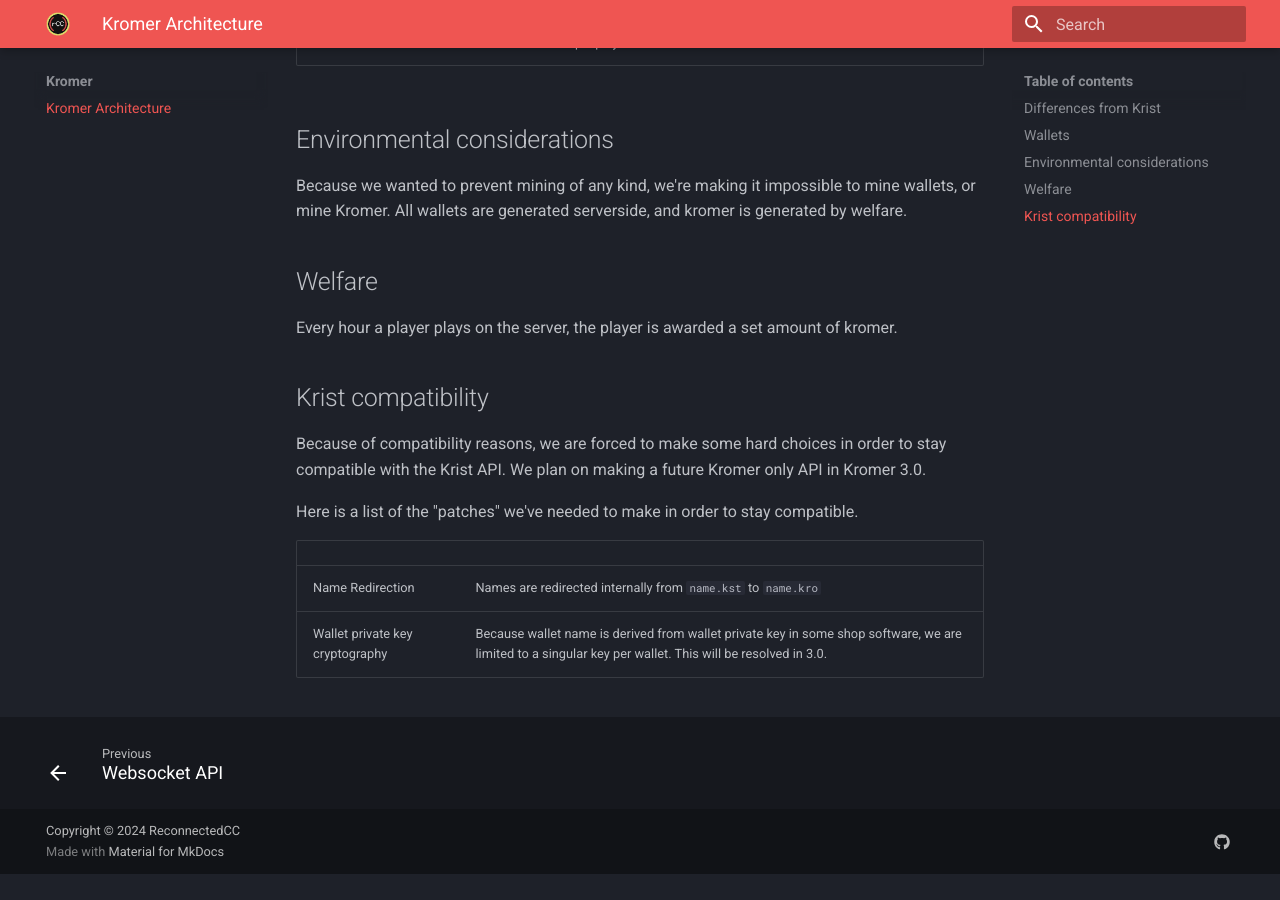
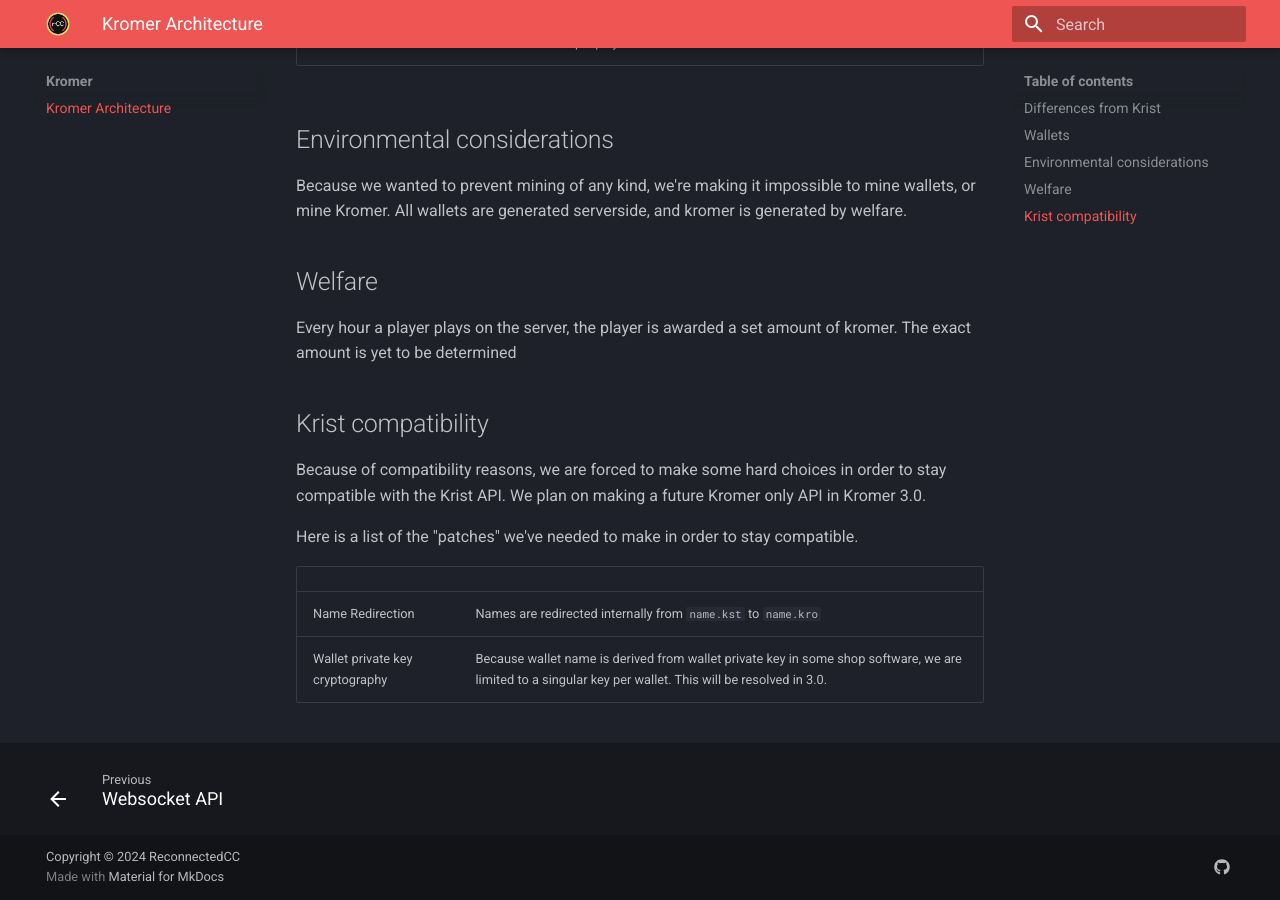
Before and after one commit to ReconnectedCC/docs, an MkDocs documentation site: the page built from docs/kromer/architecture.md, in a window 1280 px wide and 900 px high, scrolled down 1193 px. Built offline with MkDocs 1.6.1 and Material for MkDocs 9.7.7, drawn with Linux system fonts in a browser that asks for light colours; before the commit the page ends 2067 px from its top, so only the background shows below that.

Commit message:
add that kromer welfare amount is unknown

```diff
--- a/docs/kromer/architecture.md
+++ b/docs/kromer/architecture.md
@@ -31,6 +31,7 @@
 
 ## Welfare
 Every hour a player plays on the server, the player is awarded a set amount of kromer.
+The exact amount is yet to be determined
 
 ## Krist compatibility
 Because of compatibility reasons, we are forced to make some hard choices in order to stay compatible with the Krist API.
```
